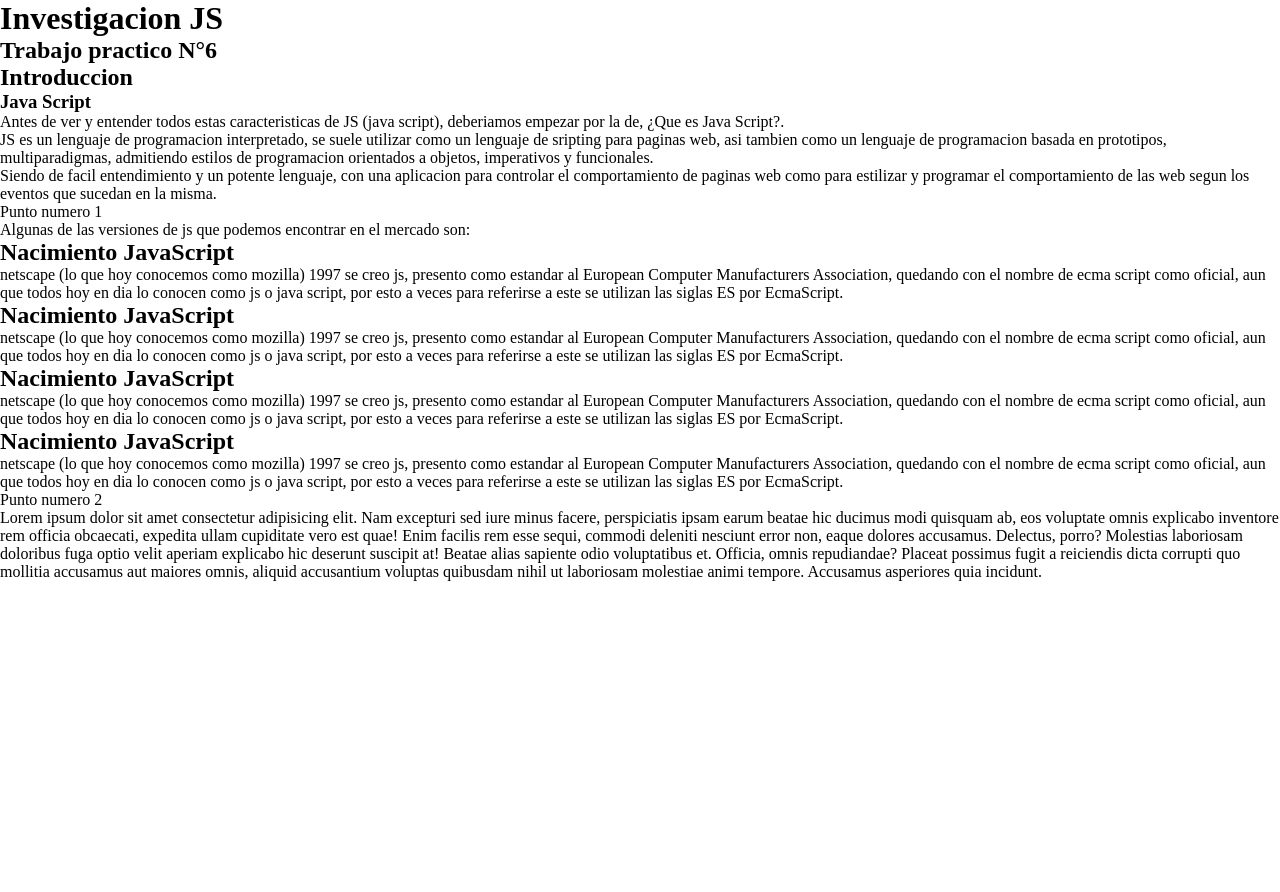
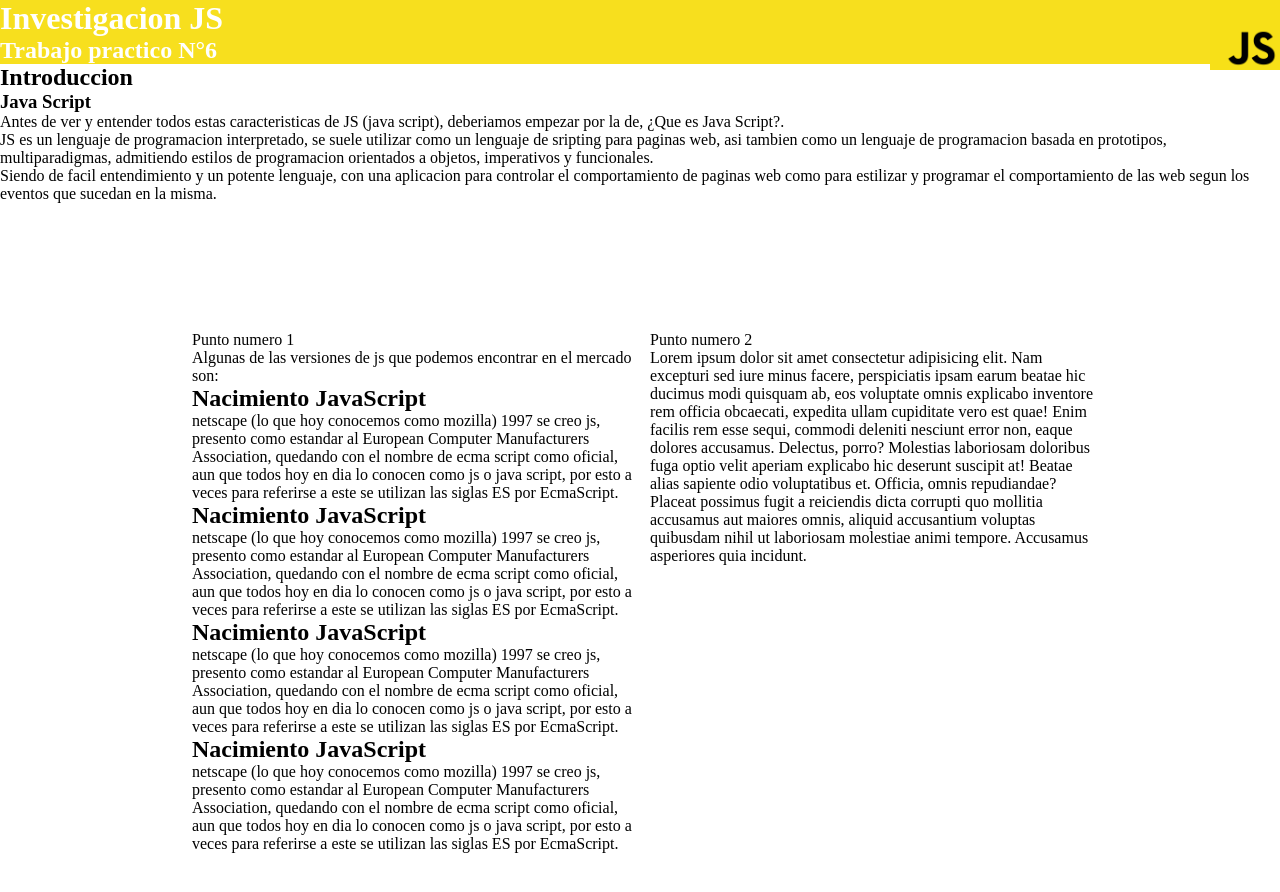
Before and after one commit to vazqueznahuel/tp-6-investigacion-js, a plain HTML site: page index.html in a window 1280 px wide. Before the commit the page ends 800 px from the top, so only its background shows below. Drawn offline with Linux system fonts and the light colour scheme.

Commit message:
agregando colores, modificando selector grid en CSS y header de HTML

```diff
--- a/CSS/style.css
+++ b/CSS/style.css
@@ -1,7 +1,40 @@
+/* varaibles */
+
+:root {
+    --color-amarillo: #F7DF1E;
+    --color-letra-principal: white;
+}
+
+
+/* selector universal */
+
 * {
     margin: 0;
     padding: 0;
+    font-family: Nunito;
+}
+
+
+/* Header */
+
+header {
+    color: var(--color-letra-principal);
+    background-color: var(--color-amarillo);
+    text-align: left;
+}
+
+header img {
+    width: 70px;
+    float: right;
 }
 
 
 /* Seccion de grid */
+
+#grid {
+    display: grid;
+    padding: 10% 15%;
+    grid-template-columns: 50% 50%;
+    grid-template-rows: 25% 25% 25%;
+    grid-gap: 10px;
+}
--- a/index.html
+++ b/index.html
@@ -14,11 +14,16 @@
     <!-- header -->
 
     <header>
-        <h1>Investigacion JS</h1>
-        <h2>Trabajo practico N°6</h2>
-        <ul>
+        <img src="Imagenes/logo.png" alt="logo">
+        <div id="titulos">
+            <h1>Investigacion JS</h1>
+            <h2>Trabajo practico N°6</h2>
+        </div>
+        <nav>
+            <ul>
 
-        </ul>
+            </ul>
+        </nav>
     </header>
 
     <!-- Introduccion -->
@@ -34,7 +39,7 @@
 
     <!-- Grid -->
 
-    <div class="grid">
+    <div id="grid">
         <div class="item">
             <span>Punto numero 1</span>
             <p>Algunas de las versiones de js que podemos encontrar en el mercado son:</p>
```
Also changed, not shown: Imagenes/logo.png (added).
